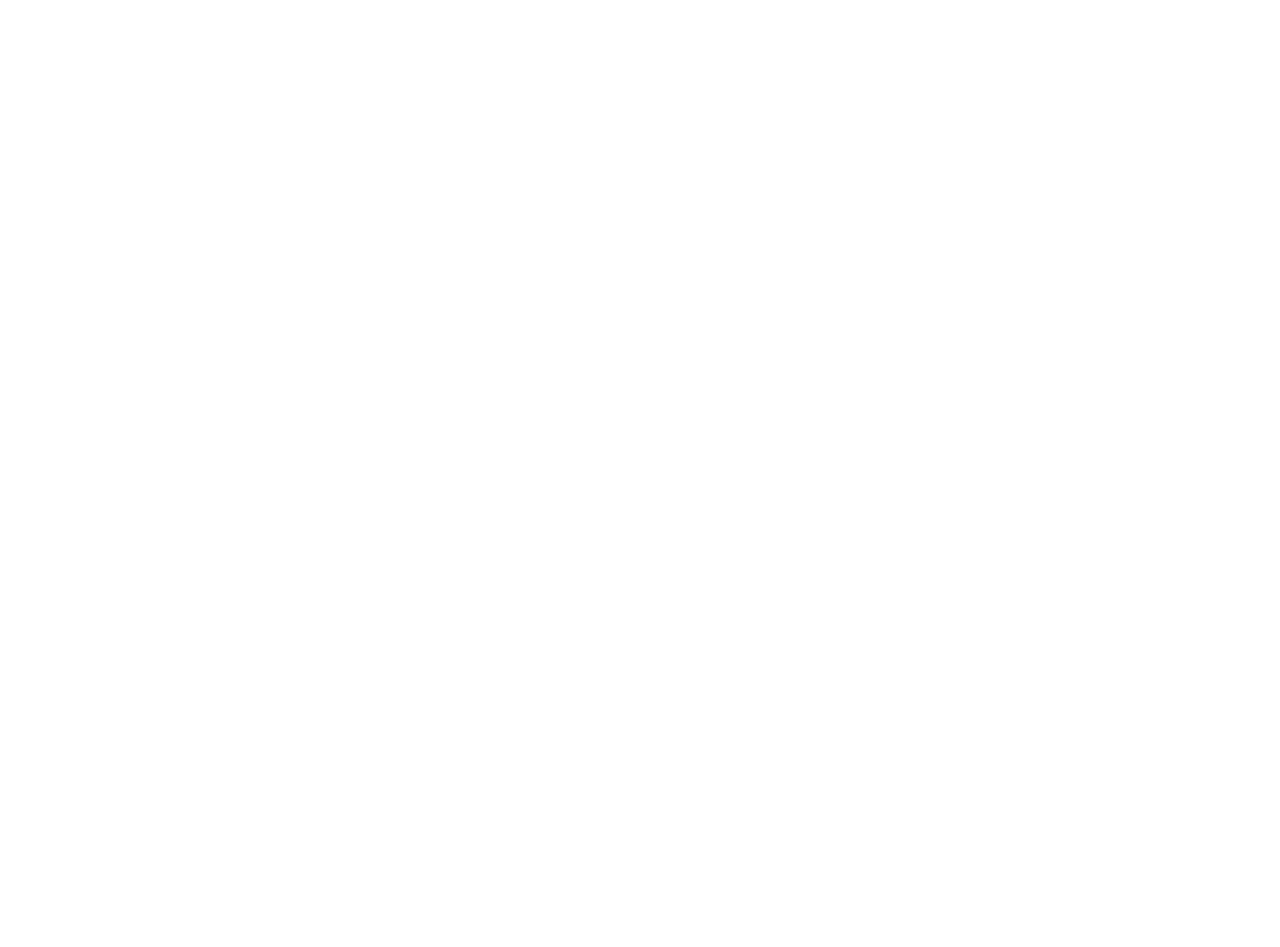
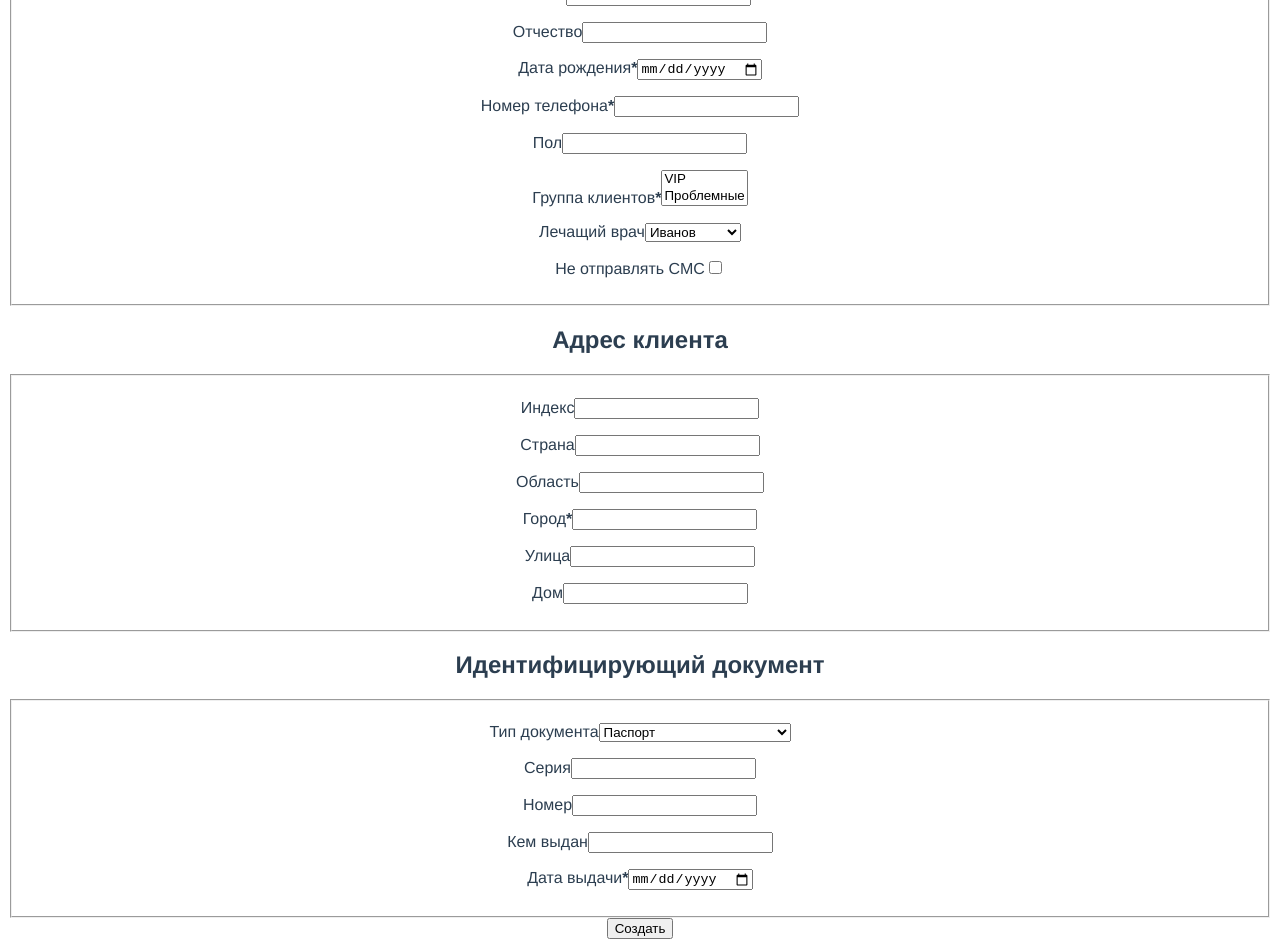
Before and after one commit to VShka/user-add-form, a Vue app: page / in a window 1280 px wide. Shown: the part 280-1227 px from the top of the page. Before the commit the page ends 800 px from the top, so only its background shows below. Built offline with nearby package versions, Linux system fonts and the light colour scheme.

Commit message:
Шаблон формы готов

```diff
--- a/src/App.vue
+++ b/src/App.vue
@@ -1,11 +1,16 @@
 <template>
   <div id="app">
+    <addUserForm />
   </div>
 </template>
 
 <script>
+import addUserForm from './components/addUserForm';
 export default {
-  name: 'App'
+  name: 'App',
+  components: {
+    addUserForm
+  }
 }
 </script>
 
--- /dev/null
+++ b/src/components/addUserForm.vue
@@ -0,0 +1,172 @@
+<template>
+  <form action="" class="form">
+    <h1 class="form__title">Создайте нового клиента</h1>
+    <p class="form__required"><strong>*</strong>Поле обязательное для заполнения.</p>
+
+    <section class="form__personal-info">
+      <h2 class="form__title">Персональные данные клиента</h2>
+      <fieldset>
+        <p class="form__field">
+          <label for="first-name">
+            <span>Фамилия</span>
+            <strong>*</strong>
+          </label>
+          <input type="text" id="first-name" name="first-name">
+        </p>
+        <p class="form__field">
+          <label for="second-name">
+            <span>Имя</span>
+            <strong>*</strong>
+          </label>
+          <input type="text" id="second-name" name="second-name">
+        </p>
+        <p class="form__field">
+          <label for="patronymic">
+            <span>Отчество</span>
+          </label>
+          <input type="text" id="patronymic" name="patronymic">
+        </p>
+        <p class="form__field">
+          <label for="birthday">
+            <span>Дата рождения</span>
+            <strong>*</strong>
+          </label>
+          <input type="date" id="birthday" name="birthday">
+        </p>
+        <p class="form__field">
+          <label for="phone">
+            <span>Номер телефона</span>
+            <strong>*</strong>
+          </label>
+          <input type="tel" id="phone" name="phone">
+        </p>
+        <p class="form__field">
+          <label for="sex">
+            <span>Пол</span>
+          </label>
+          <input type="text" id="sex" name="sex">
+        </p>
+        <p class="form__field">
+          <label for="group">
+            <span>Группа клиентов</span>
+            <strong>*</strong>
+          </label>
+          <select id="group" name="group" multiple size="2">
+            <option value="VIP">VIP</option>
+            <option value="Проблемные">Проблемные</option>
+            <option value="ОМС">ОМС</option>
+          </select>
+        </p>
+        <p class="form__field">
+          <label for="doctor">
+            <span>Лечащий врач</span>
+          </label>
+          <select id="doctor" name="doctor">
+            <option value="Иванов">Иванов</option>
+            <option value="Захаров">Захаров</option>
+            <option value="Чернышева">Чернышева</option>
+          </select>
+        </p>
+        <p class="form__field">
+          <label for="informing">
+            <span>Не отправлять СМС</span>
+          </label>
+          <input type="checkbox" id="informing" name="informing">
+        </p>
+      </fieldset>
+    </section>
+    <section class="form__personal-address">
+      <h2 class="form__title">Адрес клиента</h2>
+      <fieldset>
+        <p class="form__field">
+          <label for="index">
+            <span>Индекс</span>
+          </label>
+          <input type="text" id="index" name="index">
+        </p>
+        <p class="form__field">
+          <label for="country">
+            <span>Страна</span>
+          </label>
+          <input type="text" id="country" name="country">
+        </p>
+        <p class="form__field">
+          <label for="region">
+            <span>Область</span>
+          </label>
+          <input type="text" id="region" name="region">
+        </p>
+        <p class="form__field">
+          <label for="city">
+            <span>Город</span>
+            <strong>*</strong>
+          </label>
+          <input type="text" id="city" name="city">
+        </p>
+        <p class="form__field">
+          <label for="street">
+            <span>Улица</span>
+          </label>
+          <input type="text" id="street" name="street">
+        </p>
+        <p class="form__field">
+          <label for="house">
+            <span>Дом</span>
+          </label>
+          <input type="text" id="house" name="house">
+        </p>
+      </fieldset>
+    </section>
+    <section class="form__personal-document">
+      <h2 class="form__title">Идентифицирующий документ</h2>
+      <fieldset>
+        <p class="form__field">
+          <label for="document">
+            <span>Тип документа</span>
+          </label>
+          <select id="document" name="document">
+            <option value="Паспорт">Паспорт</option>
+            <option value="Свидетельство о рождении">Свидетельство о рождении</option>
+            <option value="Вод. удостоверение">Вод. удостоверение</option>
+          </select>
+        </p>
+        <p class="form__field">
+          <label for="series">
+            <span>Серия</span>
+          </label>
+          <input type="text" id="series" name="series">
+        </p>
+        <p class="form__field">
+          <label for="number">
+            <span>Номер</span>
+          </label>
+          <input type="text" id="number" name="number">
+        </p>
+        <p class="form__field">
+          <label for="agency">
+            <span>Кем выдан</span>
+          </label>
+          <input type="text" id="agency" name="agency">
+        </p>
+        <p class="form__field">
+          <label for="date">
+            <span>Дата выдачи</span>
+            <strong>*</strong>
+          </label>
+          <input type="date" id="date" name="date">
+        </p>
+      </fieldset>
+    </section>
+    <button class="button">Создать</button>
+  </form>
+</template>
+
+<script>
+export default {
+
+}
+</script>
+
+<style>
+
+</style>
```
